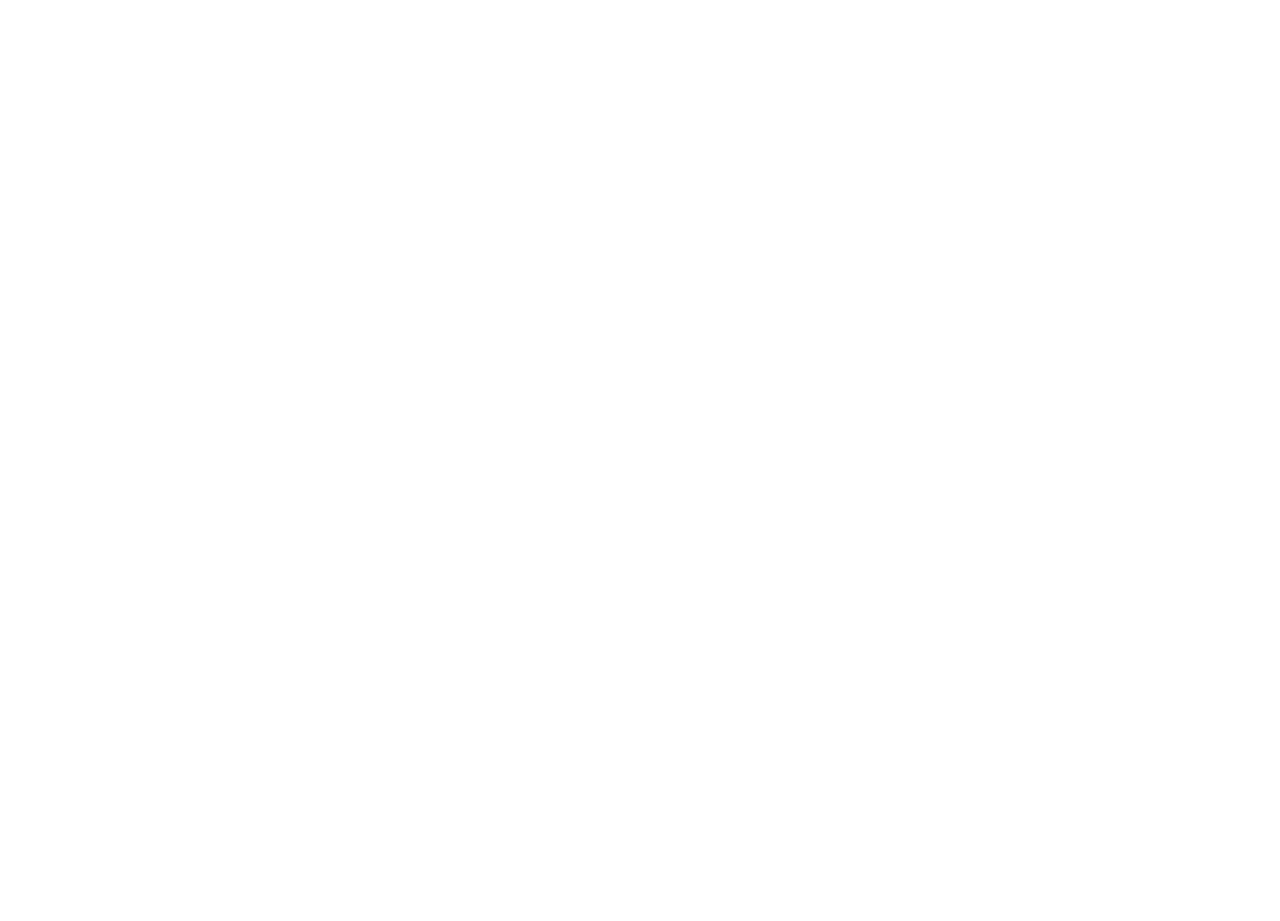
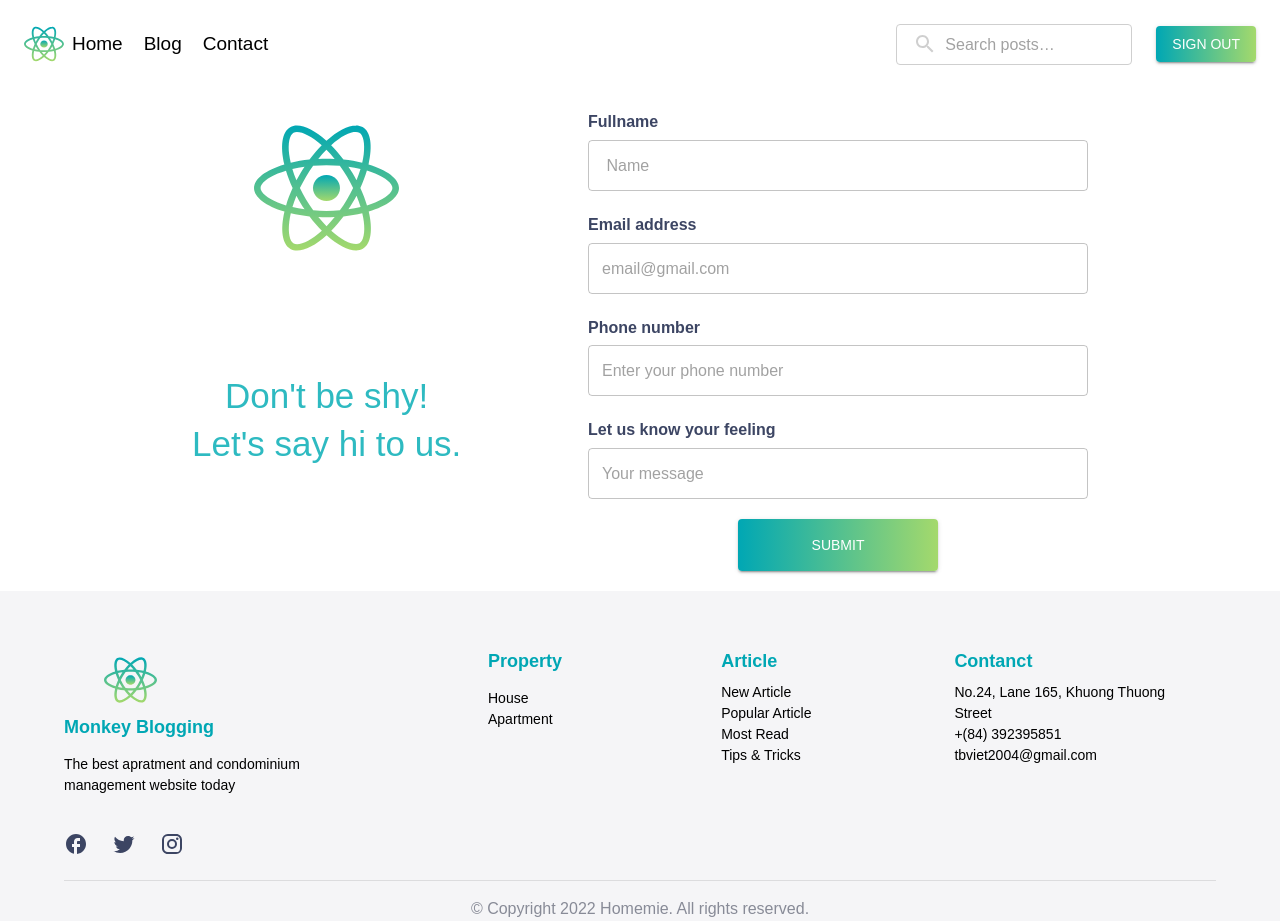
Before and after one commit to lovanbang999/NTW-nhom4, a React (Vite) app: page /contact in a window 1280 px wide. Before the commit this address had no page. Before the commit the page ends 800 px from the top, so only its background shows below. Built offline with nearby package versions, Linux system fonts and the light colour scheme.

Commit message:
create: contact

```diff
--- a/src/App.jsx
+++ b/src/App.jsx
@@ -4,17 +4,18 @@
 import { Routes, Route } from 'react-router-dom'
 import { Box } from '@mui/material'
 import Blog from './pages/blog'
+import Contact from './pages/contact'
 function App() {
   return (
     <>
       <Box>
         <Routes>
-          <Route path="/" element ={<Login/>} />
-          <Route path="/login" element ={<Login/>} />
-          <Route path='/register' element ={<Register/>} />
-          <Route path="/home" element ={<Home/>} />
-          <Route path="/blog" element ={<Blog/>} />
-          {/* <Route path="/contact" element = {#footer} /> */}
+          <Route path="/" element ={ <Login/> } />
+          <Route path="/login" element ={ <Login/> } />
+          <Route path='/register' element ={ <Register/> } />
+          <Route path="/home" element ={ <Home/> } />
+          <Route path="/blog" element ={ <Blog/> } />
+          <Route path="/contact" element = { <Contact/> } />
         </Routes>
       </Box>
     </>
--- /dev/null
+++ b/src/pages/contact/index.jsx
@@ -0,0 +1,205 @@
+import {
+  TextField,
+  Box,
+  Typography,
+  Button
+} from '@mui/material'
+import Header from '@/components/Header'
+import Footer from '@/components/Footer'
+
+function Contact() {
+
+  return (
+    <Box>
+      <Header />
+      <Box
+        width="100%"
+        height="auto"
+      >
+        <Box
+          sx= {{
+            display: 'flex',
+            alignItems: 'center',
+            justifyContent: 'space-between',
+            width: '70%',
+            margin: '0 auto'
+          }}>
+          <Box>
+            <Box
+              sx={{
+                width: 'auto',
+                height: '160px',
+                backgroundPosition: 'center',
+                backgroundRepeat: 'no-repeat',
+                backgroundImage: 'url(./public/react.svg)'
+              }}
+            ></Box>
+            <Typography
+              fontWeight={'700'}
+              lineHeight={'48px'}
+              variant="h3"
+              pr="10px"
+              pl="30px"
+              color={'#2EBAC1'}
+            >
+            </Typography>
+            <Box
+              sx = {{
+                my : 13,
+                textAlign: 'center'
+              }}>
+              <Typography color={'#2EBAC1'}
+                sx = {{
+                  fontWeight: 400,
+                  fontSize: '35px',
+                  lineHeight:'48px' }}>
+                  Don&apos;t be shy!
+              </Typography>
+              <Typography color={'#2EBAC1'}
+                sx = {{
+                  fontWeight: 200,
+                  fontSize: '35px',
+                  lineHeight:'48px'
+                }}>
+                Let&apos;s say hi to us.
+              </Typography>
+            </Box>
+          </Box>
+          <Box>
+            <Box marginTop={'24px'} textAlign={'left'}>
+              <Typography
+                variant="h4"
+                fontSize={'16px'}
+                fontWeight={'600'}
+                color={'#3C4563'}
+              >
+               Fullname
+              </Typography>
+              <TextField
+                placeholder=" Name"
+                variant="outlined"
+                type="text"
+                sx={{
+                  width: '500px',
+                  backgroundColor: ' white',
+                  borderRadius: '20px',
+                  marginTop: '8px',
+                  '& .css-7ohhq8-MuiInputBase-root-MuiOutlinedInput-root': {
+                    borderRadius: '20px'
+                  },
+                  '.css-1t8l2tu-MuiInputBase-input-MuiOutlinedInput-input': {
+                    padding: '14px 14px'
+                  }
+                }}
+              />
+            </Box>
+            <Box marginTop={'24px'} textAlign={'left'}>
+              <Typography
+                variant="h4"
+                fontSize={'16px'}
+                fontWeight={'600'}
+                color={'#3C4563'}
+              >
+                Email address
+              </Typography>
+              <TextField
+                placeholder="email@gmail.com"
+                variant="outlined"
+                type="text"
+                sx={{
+                  width: '500px',
+                  backgroundColor: ' white',
+                  borderRadius: '20px',
+                  marginTop: '8px',
+                  '& .css-7ohhq8-MuiInputBase-root-MuiOutlinedInput-root': {
+                    borderRadius: '20px'
+                  },
+                  '.css-1t8l2tu-MuiInputBase-input-MuiOutlinedInput-input': {
+                    padding: '14px 14px'
+                  }
+                }}
+              />
+            </Box>
+            <Box marginTop={'24px'} textAlign={'left'}>
+              <Typography
+                variant="h4"
+                fontSize={'16px'}
+                fontWeight={'600'}
+                color={'#3C4563'}
+              >
+                Phone number
+              </Typography>
+              <TextField
+                placeholder="Enter your phone number"
+                variant="outlined"
+                type="text"
+                sx={{
+                  width: '500px',
+                  backgroundColor: ' white',
+                  borderRadius: '20px',
+                  marginTop: '8px',
+                  '& .css-7ohhq8-MuiInputBase-root-MuiOutlinedInput-root': {
+                    borderRadius: '20px'
+                  },
+                  '.css-1t8l2tu-MuiInputBase-input-MuiOutlinedInput-input': {
+                    padding: '14px 14px'
+                  }
+                }}
+              />
+            </Box>
+            <Box marginTop={'24px'} textAlign={'left'}>
+              <Typography
+                variant="h4"
+                fontSize={'16px'}
+                fontWeight={'600'}
+                color={'#3C4563'}
+              >
+                Let us know your feeling
+              </Typography>
+              <TextField
+                placeholder="Your message"
+                variant="outlined"
+                type="text"
+                sx={{
+                  width: '500px',
+                  backgroundColor: ' white',
+                  borderRadius: '20px',
+                  marginTop: '8px',
+                  '& .css-7ohhq8-MuiInputBase-root-MuiOutlinedInput-root': {
+                    borderRadius: '20px'
+                  },
+                  '.css-1t8l2tu-MuiInputBase-input-MuiOutlinedInput-input': {
+                    padding: '14px 14px'
+                  }
+                }}
+              />
+            </Box>
+            <Box
+              display={'flex'}
+              alignItems={'center'}
+              justifyContent={'space-around'}
+              width={'80%'}
+              margin={'8px 0 8px 10%'}
+            >
+              <Button
+                variant="contained"
+                color="info"
+                sx={{
+                  margin: '12px 0',
+                  width: '200px',
+                  lineHeight: '40px',
+                  background: 'linear-gradient(to right, #00A7B4, #A4D96C)'
+                }}
+              >
+                Submit
+              </Button>
+            </Box>
+          </Box>
+        </Box>
+      </Box>
+      <Footer/>
+    </Box>
+  )
+}
+
+export default Contact
```
